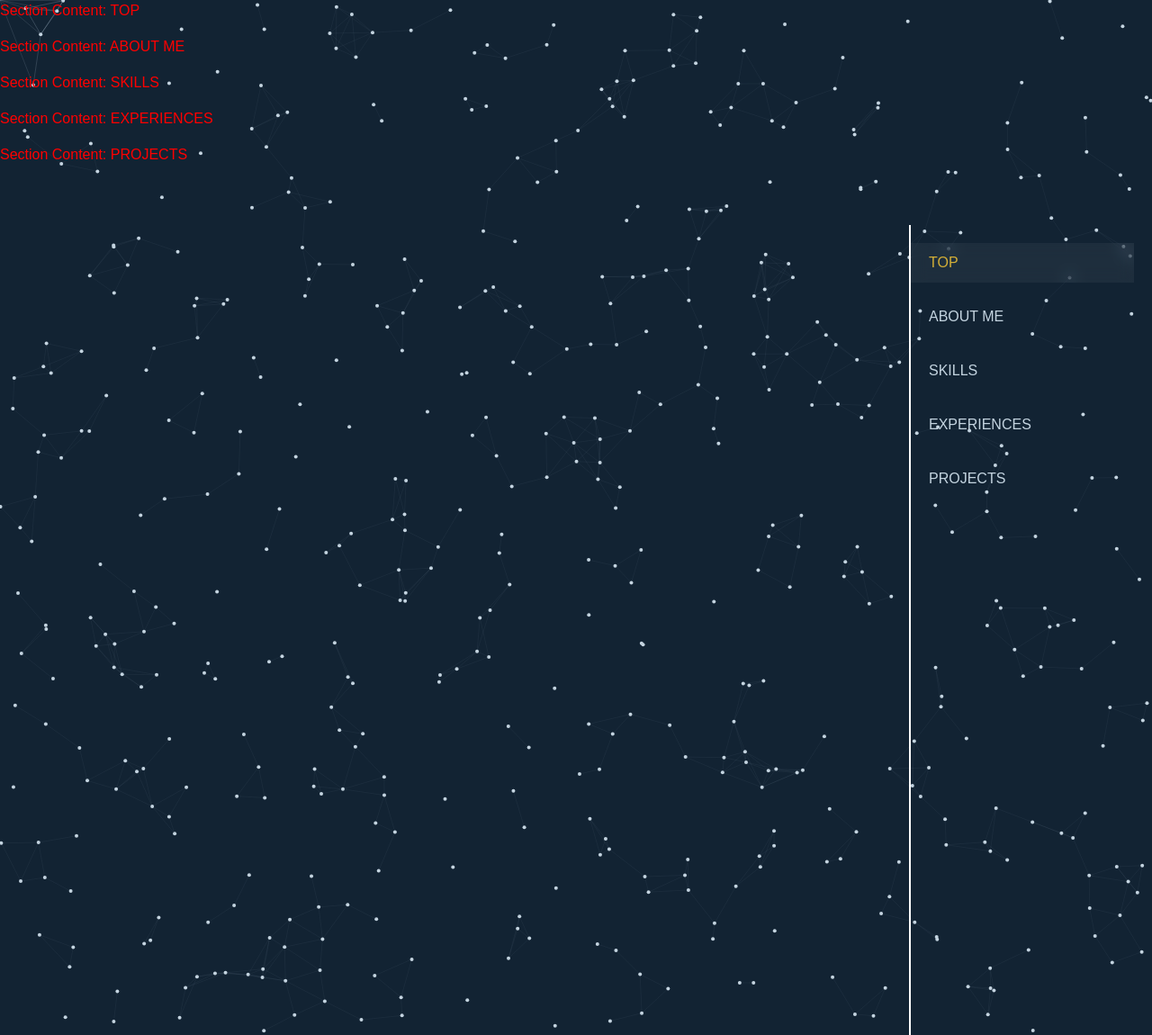
After one commit to Abddyy/Dynamic-Portfolio, a Django app: template templates/pages/main_page.html in a window 1280 px wide. The commit adds this page. Shown: the whole page at 90% size. Run offline with Django 5.2, Linux system fonts and the light colour scheme; the template is opened without the code that fills it, so the values that code supplies are empty.

Commit message:
I hate my life

```diff
--- a/MyPortfolio/views.py
+++ b/MyPortfolio/views.py
@@ -16,13 +16,13 @@ def home(request):
         'personal_info_object': personal_info_object
     }
 
-    return render(request, 'pages/home.html', context)
+    return render(request, 'pages/main_page.html', context)
 
 
 def about(request):
     banner = get_object_or_404(Banner, page='about')
 
-    return render(request, 'pages/about.html', {'banner': banner})
+    return render(request, 'pages/about_me.html', {'banner': banner})
 
 
 def portfolio(request):
@@ -33,4 +33,4 @@ def portfolio(request):
 
 def contact(request):
     banner = get_object_or_404(Banner, page='contact')
-    return render(request, 'pages/contact.html', {'banner': banner})
+    return render(request, 'pages/contact_me.html', {'banner': banner})
--- a/Portfolio/static/css/main.css
+++ b/Portfolio/static/css/main.css
@@ -1,4 +1,4 @@
-/* Global Styles */
+/* General reset */
 * {
     margin: 0;
     padding: 0;
@@ -13,7 +13,7 @@ body, html {
     font-family: 'Quicksand', sans-serif;
 }
 
-/* Canvas Background */
+/* Canvas Background for larger screens */
 canvas {
     display: block;
     position: fixed;
@@ -26,84 +26,158 @@ canvas {
     background-color: #122333;
 }
 
-/* Ticket-Style Menu on Left Side */
+/* Remove canvas on small screens and apply blue background */
+@media (max-width: 768px) {
+    canvas {
+        display: none; /* Hide canvas background on phones */
+    }
+    body {
+        background-color: #122333; /* Blue background for phone screens */
+    }
+}
+
+/* Sidebar Menu for Larger Screens */
 .menu-ticket {
     position: fixed;
-    top: 50%;
-    left: 0;
-    transform: translateY(-50%);
+    top: 250px;
+    right: 70px;
+    height: 100vh;
     width: 200px;
-    padding: 20px;
-    border-right: 2px solid white; /* Right border only */
+    padding: 20px 0;
+    border-left: 2px solid white;
     z-index: 2;
+    display: flex;
+}
+
+.menu-ticket ul {
+    width: 100%;
+    padding-left: 0;
+    margin: 0;
 }
 
 .menu-link {
-    font-size: 1.25rem;
     color: #C4D4E0;
     text-decoration: none;
     transition: color 0.3s ease;
+    display: block;
+    padding: 10px 20px;
+    position: relative;
+    margin-right: -50px;
 }
 
-.menu-link:hover, .menu-link.active {
+/* Hover and active effect for the sidebar links */
+.menu-link:hover,
+.menu-link.active {
     color: #d4af37;
 }
 
-/* Collapsed Menu Button */
-#menuToggle {
-    background-color: transparent; /* Transparent background */
-    color: #C4D4E0;
-    border: 2px solid white; /* White border */
-    padding: 10px 15px;
-    border-radius: 0 10px 10px 0;
-    z-index: 3;
-    top: 1rem;
-    left: 1rem;
+.menu-link:hover::before,
+.menu-link.active::before {
+    content: '';
+    position: absolute;
+    top: 0;
+    left: 0;
+    right: 0;
+    bottom: 0;
+    background: rgba(255, 255, 255, 0.05);
+    backdrop-filter: blur(8px);
+    transition: opacity 0.3s ease;
+    opacity: 1;
+    z-index: -1;
 }
 
-/* Ensure it stays fixed in the top-left */
-#menuToggle.position-fixed {
-    top: 1rem;
-    left: 1rem;
+/* Menu Toggle Button for Small Screens */
+.menu-toggle .btn,
+.menu-overlay .close-button {
+    background: rgba(18, 35, 51, 0.5);
+    backdrop-filter: blur(4px);
+    border: none;
+    color: #ffffff;
+    width: 48px;
+    height: 48px;
+    padding: 0;
+    cursor: pointer;
+    display: flex;
+    align-items: center;
+    justify-content: center;
+    transition: background-color 0.3s ease, backdrop-filter 0.3s ease;
 }
 
-#menuToggle:focus {
-    outline: none;
+.menu-toggle .btn i,
+.menu-overlay .close-button i {
+    color: #ffffff;
+    font-size: 1.5rem;
 }
 
-/* Hidden Menu Panel for Small Screens */
-.menu-panel {
+.menu-toggle .btn:hover,
+.menu-overlay .close-button:hover {
+    background: rgba(18, 35, 51, 0.7);
+    backdrop-filter: blur(6px);
+}
+
+/* Overlay Menu */
+.menu-overlay {
+    opacity: 0;
+    visibility: hidden;
     position: fixed;
     top: 0;
-    left: -200px; /* Off-screen initially */
-    height: 100vh;
-    width: 200px;
-    backdrop-filter: blur(10px); /* Blurred background */
-    background-color: rgba(1, 18, 34, 0.75); /* Transparent background with blur */
-    padding-top: 50px;
-    border-radius: 0 10px 10px 0;
-    box-shadow: 4px 0 8px rgba(0, 0, 0, 0.2);
+    left: 0;
+    width: 100%;
+    height: 100%;
+    background: rgba(18, 35, 51, 0.8); /* Blue background without blur on text */
+    transform: scale(1.05);
+    transition: opacity 0.4s ease, transform 0.4s ease, visibility 0.4s;
     z-index: 2;
-    transition: left 0.3s ease;
+    display: flex;
+    justify-content: center;
+    align-items: center;
 }
 
-.menu-panel.active {
-    left: 0;
+.menu-overlay.show {
+    opacity: 1;
+    visibility: visible;
+    transform: scale(1);
 }
 
-/* Close Button Styling */
-.close-btn {
-    position: absolute;
-    top: 10px;
-    right: 10px;
-    background: none;
-    border: none;
+/* Centering overlay menu items */
+.overlay-menu {
+    display: flex;
+    flex-direction: column;
+    align-items: center;
+    text-align: center;
+}
+
+.overlay-menu li {
+    margin: 15px 0;
+}
+
+.overlay-menu .menu-link {
     color: #C4D4E0;
     font-size: 1.5rem;
-    cursor: pointer;
+    text-decoration: none;
     transition: color 0.3s ease;
+    padding: 10px 20px;
+    display: block;
+    position: relative;
 }
 
-.close-btn:hover {
+.overlay-menu .menu-link:hover {
     color: #d4af37;
 }
+
+.overlay-menu .menu-link::before {
+    content: '';
+    position: absolute;
+    top: 0;
+    left: 0;
+    right: 0;
+    bottom: 0;
+    background: rgba(255, 255, 255, 0.05);
+    opacity: 0;
+    z-index: -1;
+    transition: opacity 0.3s ease;
+}
+
+.overlay-menu .menu-link:hover::before {
+    opacity: 1;
+}
--- /dev/null
+++ b/Portfolio/static/js/menu_panel.js
@@ -0,0 +1,60 @@
+document.addEventListener("DOMContentLoaded", function () {
+    const sections = document.querySelectorAll("div[id$='-section']");
+    const sidebarMenuLinks = document.querySelectorAll(".menu-ticket .menu-link");
+    const overlayMenuLinks = document.querySelectorAll(".menu-overlay .menu-link");
+    const menuOverlay = document.getElementById("menuOverlay");
+    const menuButton = document.getElementById("menuButton");
+    const closeButton = document.getElementById("closeButton");
+
+    // IntersectionObserver for desktop sidebar active links
+    const sectionMap = {};
+    sidebarMenuLinks.forEach(link => {
+        const targetId = link.getAttribute("href").substring(1);
+        sectionMap[targetId] = link;
+    });
+
+    const observerOptions = {
+        root: null,
+        rootMargin: "0px",
+        threshold: 0.5
+    };
+
+    const observer = new IntersectionObserver((entries) => {
+        entries.forEach(entry => {
+            if (entry.isIntersecting) {
+                sidebarMenuLinks.forEach(link => link.classList.remove("active"));
+                const currentLink = sectionMap[entry.target.id];
+                currentLink.classList.add("active");
+            }
+        });
+    }, observerOptions);
+
+    sections.forEach(section => observer.observe(section));
+
+    // Open overlay menu on small screens
+    menuButton.addEventListener("click", () => {
+        menuOverlay.classList.add("show");
+    });
+
+    // Close overlay menu
+    closeButton.addEventListener("click", () => {
+        menuOverlay.classList.remove("show");
+    });
+
+    // Close overlay menu when clicking on an item and scroll to the section
+    overlayMenuLinks.forEach(link => {
+        link.addEventListener("click", (e) => {
+            e.preventDefault();
+            const targetId = link.getAttribute("href").substring(1);
+            const targetSection = document.getElementById(targetId);
+
+            // Scroll to the target section smoothly
+            targetSection.scrollIntoView({ behavior: "smooth" });
+
+            // Close the overlay menu smoothly after a short delay
+            setTimeout(() => {
+                menuOverlay.classList.remove("show");
+            }, 10); // Adjust delay time if needed for a smoother effect
+        });
+    });
+});
--- /dev/null
+++ b/Portfolio/static/js/scroll.js
@@ -0,0 +1,32 @@
+document.addEventListener("DOMContentLoaded", function () {
+    const sections = document.querySelectorAll("div[id$='-section']");
+    const menuLinks = document.querySelectorAll(".menu-ticket .menu-link");
+
+    // Map section IDs to corresponding menu links
+    const sectionMap = {};
+    menuLinks.forEach(link => {
+        const targetId = link.getAttribute("href").substring(1);
+        sectionMap[targetId] = link;
+    });
+
+    // IntersectionObserver to detect when a section is in view
+    const observerOptions = {
+        root: null,
+        rootMargin: "0px",
+        threshold: 0.5 // Adjust this to control when a section is considered in view
+    };
+
+    const observer = new IntersectionObserver((entries) => {
+        entries.forEach(entry => {
+            if (entry.isIntersecting) {
+                // Remove 'active' class from all links
+                menuLinks.forEach(link => link.classList.remove("active"));
+                // Add 'active' class to the current section's menu link
+                const currentLink = sectionMap[entry.target.id];
+                currentLink.classList.add("active");
+            }
+        });
+    }, observerOptions);
+
+    sections.forEach(section => observer.observe(section));
+});
--- a/templates/index.html
+++ b/templates/index.html
@@ -13,13 +13,10 @@
 
 </head>
 <body>
-{% include 'basecomp/topbar.html' %}
 
 {% block title %}
 {% endblock title %}
 
-{% block banner %}
-{% endblock banner %}
 
 {% block content %}
 {% endblock content %}
--- /dev/null
+++ b/templates/pages/about_me.html
@@ -0,0 +1,2 @@
+<p><strong>About Me:</strong></p>
+        <div>{{ personal_info.about|safe }}</div>
--- /dev/null
+++ b/templates/pages/main_page.html
@@ -0,0 +1,78 @@
+{% extends 'index.html' %}
+{% load static %}
+
+{% block title %}
+    <title>Portfolio</title>
+{% endblock title %}
+
+{% block content %}
+    <canvas id="canvas"></canvas>
+
+    <!-- Sidebar Menu for Larger Screens -->
+    <div class="menu-ticket d-none d-md-block">
+        <ul class="list-unstyled m-0">
+            <li class="mb-3">
+                <a class="menu-link" href="#TOP-section">TOP</a>
+            </li>
+            <li class="mb-3">
+                <a class="menu-link" href="#ABOUT-section">ABOUT ME</a>
+            </li>
+            <li class="mb-3">
+                <a class="menu-link" href="#SKILLS-section">SKILLS</a>
+            </li>
+            <li class="mb-3">
+                <a class="menu-link" href="#EXPERIENCES-section">EXPERIENCES</a>
+            </li>
+            <li class="mb-3">
+                <a class="menu-link" href="#PROJECTS-section">PROJECTS</a>
+            </li>
+        </ul>
+    </div>
+
+    <!-- Menu Toggle Button for Small Screens -->
+    <div class="menu-toggle d-md-none position-fixed top-0 end-0 p-3">
+        <button class="btn btn-light" id="menuButton">
+            <i class="bi bi-list fs-3"></i> <!-- Bootstrap icon for menu button -->
+        </button>
+    </div>
+
+    <!-- Full-Screen Overlay Menu for Small Screens -->
+    <div class="menu-overlay d-md-none position-fixed top-0 start-0 w-100 h-100 bg-dark bg-opacity-75 text-center text-light d-flex align-items-center justify-content-center" id="menuOverlay">
+        <button class="btn btn-light position-absolute top-0 end-0 m-3" id="closeButton">
+            <i class="bi bi-x-lg fs-3"></i> <!-- Bootstrap icon for close button -->
+        </button>
+        <ul class="overlay-menu list-unstyled m-0">
+            <li class="mb-3"><a class="menu-link fs-4 text-light" href="#TOP-section">TOP</a></li>
+            <li class="mb-3"><a class="menu-link fs-4 text-light" href="#ABOUT-section">ABOUT ME</a></li>
+            <li class="mb-3"><a class="menu-link fs-4 text-light" href="#SKILLS-section">SKILLS</a></li>
+            <li class="mb-3"><a class="menu-link fs-4 text-light" href="#EXPERIENCES-section">EXPERIENCES</a></li>
+            <li class="mb-3"><a class="menu-link fs-4 text-light" href="#PROJECTS-section">PROJECTS</a></li>
+        </ul>
+    </div>
+
+    <!-- Content Sections -->
+    <div id="TOP-section">
+        <p style="color: #ff0000">Section Content: TOP</p>
+    </div>
+
+    <div id="ABOUT-section">
+        <p style="color: #ff0000">Section Content: ABOUT ME</p>
+    </div>
+
+    <div id="SKILLS-section">
+        <p style="color: #ff0000">Section Content: SKILLS</p>
+    </div>
+
+    <div id="EXPERIENCES-section">
+        <p style="color: #ff0000">Section Content: EXPERIENCES</p>
+    </div>
+
+    <div id="PROJECTS-section">
+        <p style="color: #ff0000">Section Content: PROJECTS</p>
+    </div>
+
+    <!-- JavaScript Files -->
+    <script src="{% static 'js/background.js' %}"></script>
+    <script src="{% static 'js/scroll.js' %}"></script>
+    <script src="{% static 'js/menu_panel.js' %}"></script>
+{% endblock content %}
```
Also changed, not shown: templates/basecomp/topbar.html (deleted, +0 -58 lines), templates/pages/about.html (deleted, +0 -18 lines), templates/pages/contact.html (deleted, +0 -15 lines), templates/pages/contact_me.html (added, +27 -0 lines), templates/pages/home.html (deleted, +0 -46 lines).
